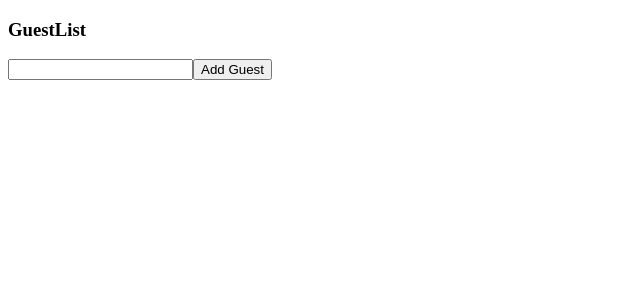
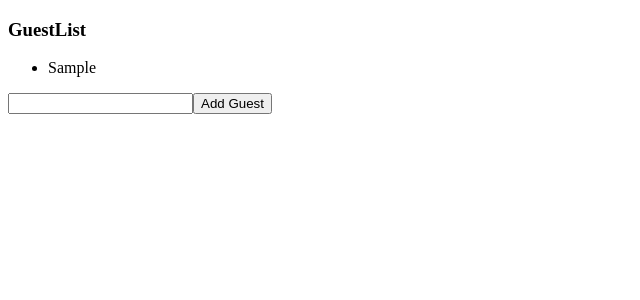
Before and after one commit to simotae14/typescript-react-simple, a React (Create React App) app: page / in a window 1280 px wide. Both pictures are taken after typing "Sample" into the empty fields and a click on the button "Add Guest". Shown: the top 300 px of the page, without its empty margins (0-640 px from the left). Built offline with nearby package versions, Linux system fonts and the light colour scheme.

Commit message:
show the guests added

```diff
--- a/src/state/GuestList.tsx
+++ b/src/state/GuestList.tsx
@@ -13,7 +13,11 @@ const GuestList: React.FC = () => {
   }
   return <div>
     <h3>GuestList</h3>
-
+    <ul>
+      {
+        guests.map(guest => <li key={guest}>{guest}</li>)
+      }
+    </ul>
     <input value={name} onChange={(e) => setName(e.target.value)} />
     <button onClick={onClick}>Add Guest</button>
   </div>;
```
